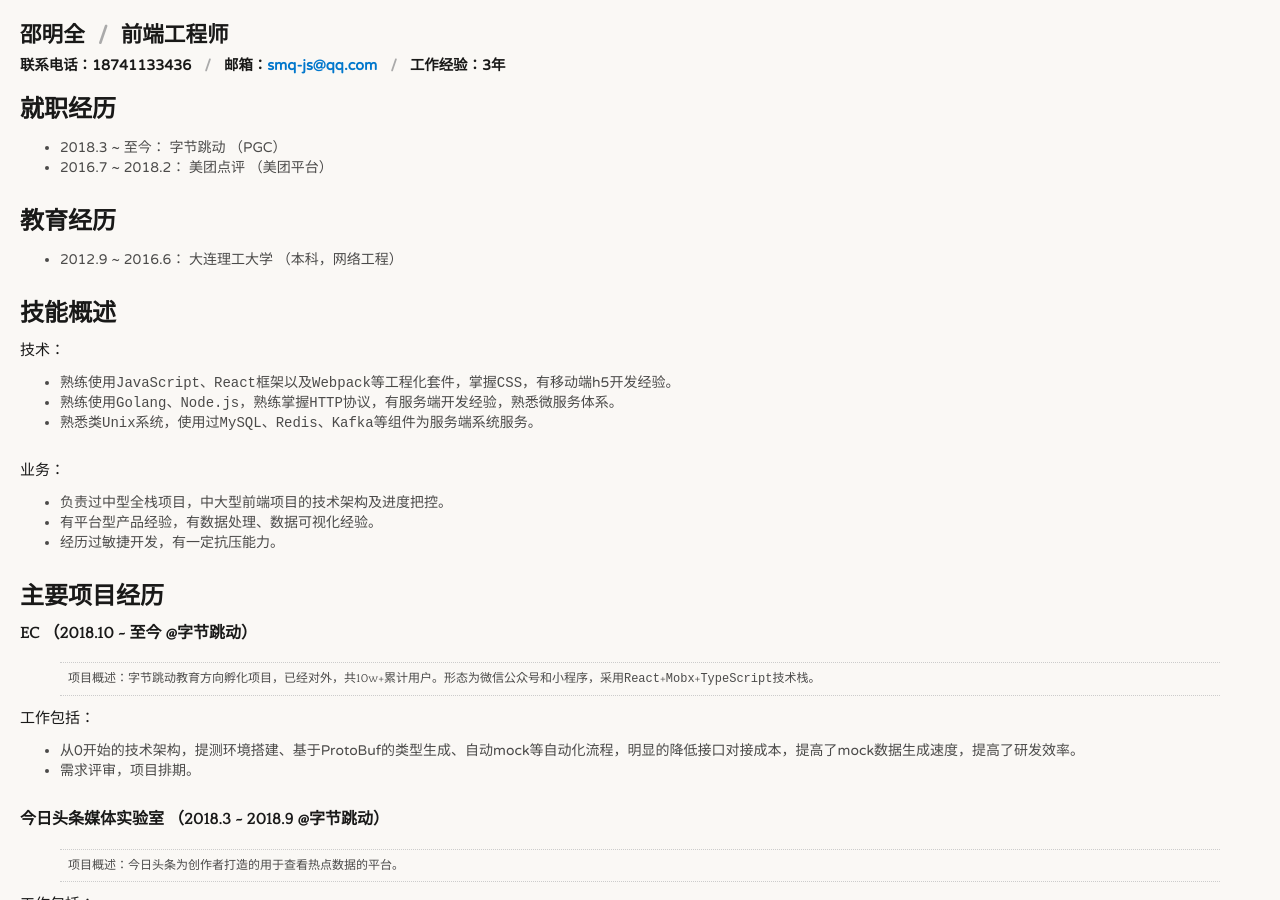
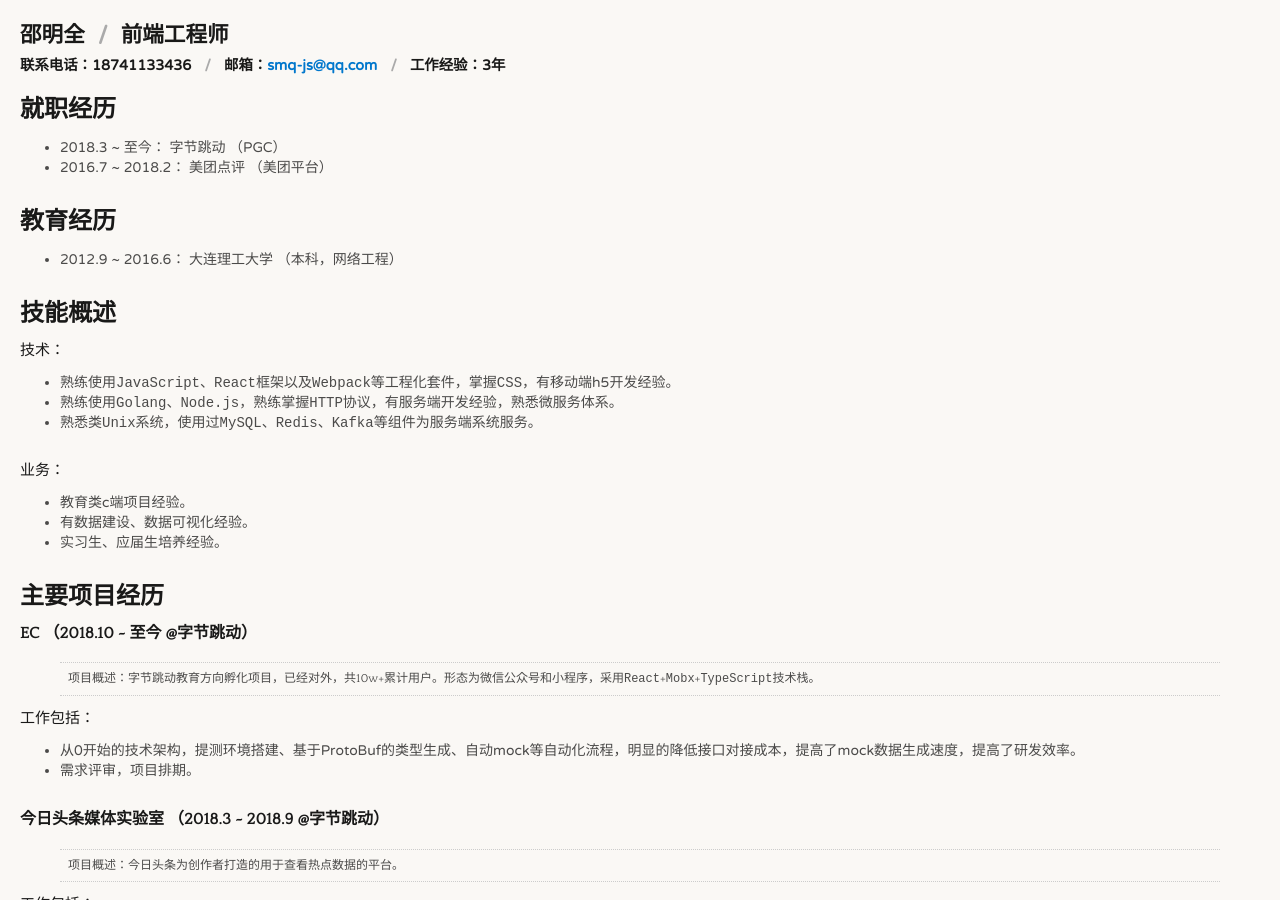
Before and after one commit to liuxing6103/liuxing6103.github.io, a Jekyll site: the page built from resume/index.html, in a window 1280 px wide and 900 px high. Built offline with Jekyll 4.4.1, drawn with Linux system fonts in a browser that asks for light colours.

Commit message:
react basic

```diff
--- a/_layouts/resume.html
+++ b/_layouts/resume.html
@@ -400,9 +400,9 @@
 	</ul>
 	<p>业务：</p>
 	<ul>
-		<li>负责过中型全栈项目，中大型前端项目的技术架构及进度把控。</li>
-		<li>有平台型产品经验，有数据处理、数据可视化经验。</li>
-		<li>经历过敏捷开发，有一定抗压能力。</li>
+		<li>教育类c端项目经验。</li>
+		<li>有数据建设、数据可视化经验。</li>
+		<li>实习生、应届生培养经验。</li>
 	</ul>
     <h2><a id="_43"></a>主要项目经历</h2>
 	<h4><a id="EC_201810___47"></a>EC （2018.10 ~ 至今  @字节跳动）</h4>
```
